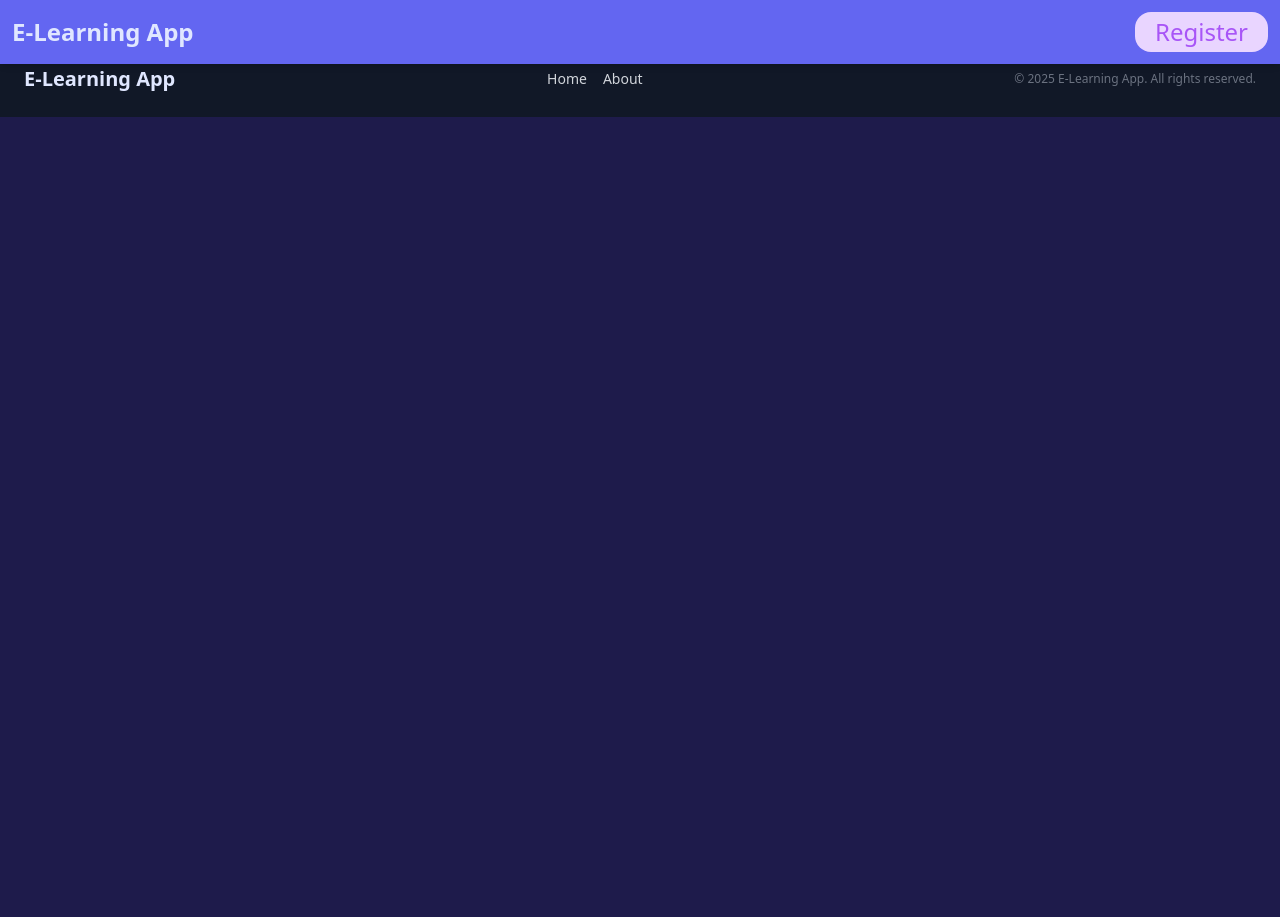
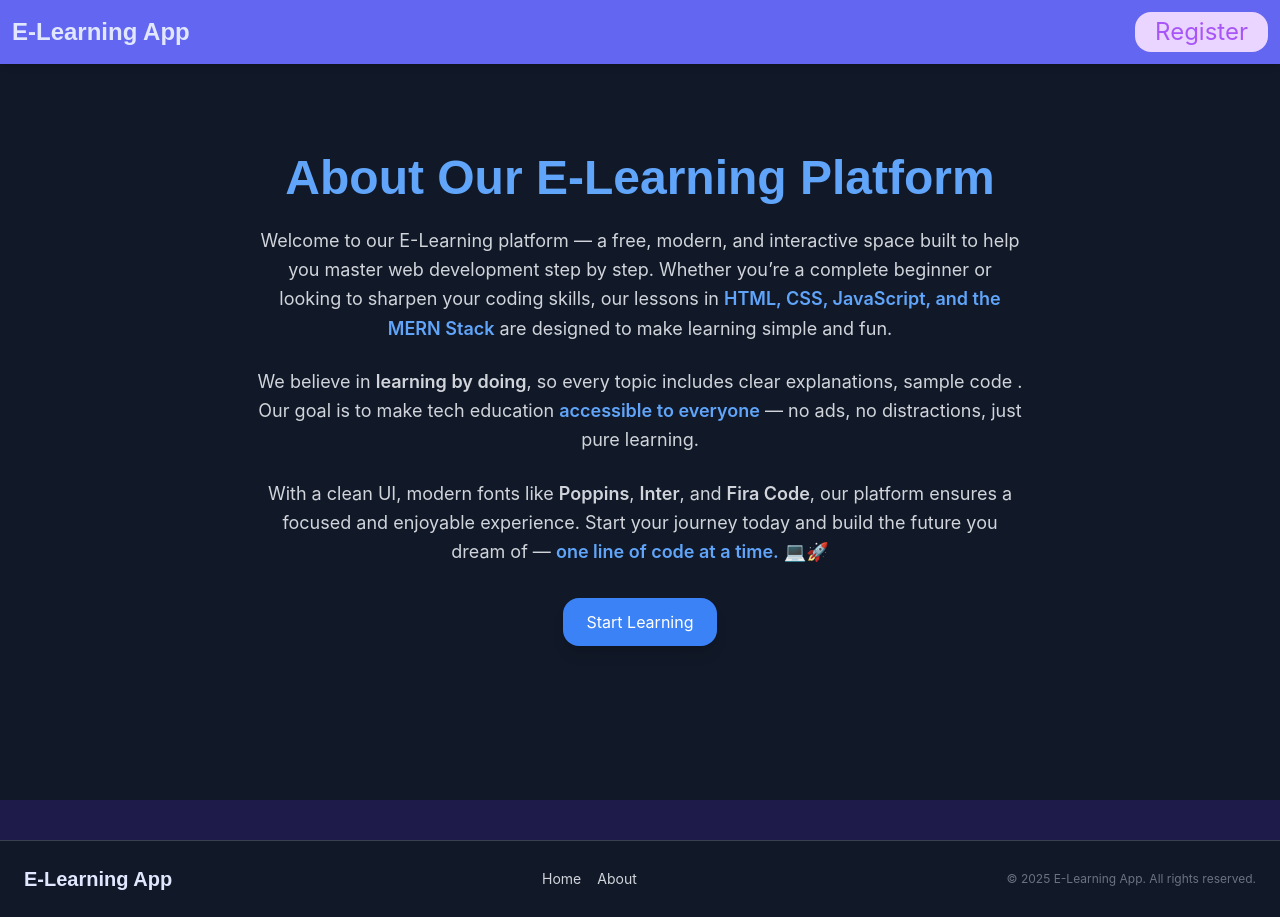
Before and after one commit to Sibi-2006/E-Learning-, a React (Create React App) app: page /about in a window 1280 px wide. Before the commit the page ends 800 px from the top, so only its background shows below. Built offline with nearby package versions, Linux system fonts and the light colour scheme; no server answers.

Commit message:
update readme

```diff
--- a/public/index.html
+++ b/public/index.html
@@ -10,34 +10,12 @@
       content="Web site created using create-react-app"
     />
     <link rel="apple-touch-icon" href="%PUBLIC_URL%/logo192.png" />
-    <!--
-      manifest.json provides metadata used when your web app is installed on a
-      user's mobile device or desktop. See https://developers.google.com/web/fundamentals/web-app-manifest/
-    -->
+
     <link rel="manifest" href="%PUBLIC_URL%/manifest.json" />
-    <!--
-      Notice the use of %PUBLIC_URL% in the tags above.
-      It will be replaced with the URL of the `public` folder during the build.
-      Only files inside the `public` folder can be referenced from the HTML.
-
-      Unlike "/favicon.ico" or "favicon.ico", "%PUBLIC_URL%/favicon.ico" will
-      work correctly both with client-side routing and a non-root public URL.
-      Learn how to configure a non-root public URL by running `npm run build`.
-    -->
-    <title>React App</title>
+    <title>E-learning</title>
   </head>
   <body>
     <noscript>You need to enable JavaScript to run this app.</noscript>
     <div id="root"></div>
-    <!--
-      This HTML file is a template.
-      If you open it directly in the browser, you will see an empty page.
-
-      You can add webfonts, meta tags, or analytics to this file.
-      The build step will place the bundled scripts into the <body> tag.
-
-      To begin the development, run `npm start` or `yarn start`.
-      To create a production bundle, use `npm run build` or `yarn build`.
-    -->
   </body>
 </html>
--- a/src/App.js
+++ b/src/App.js
@@ -14,6 +14,7 @@ import MernHome from "./Components/Course/MernHome";
 import AllMern from "./Adminpage/AllMern";
 import Profile from "./Components/Profile";
 import Footer from "./Components/Footer";
+import About from "./Components/About";
 function App() {
   return (
     <div className="">
@@ -38,6 +39,8 @@ function App() {
           <Route path="/learncourse/quiz" element={ <AllQuiz />} />
           <Route path="/learncourse/mern" element={ <MernHome/>} />
           <Route path="/quiz/:quizName" element={ <Quiz />} />
+
+          <Route path="/about" element={<About/>} />
         </Routes>
         <Footer/>
       </BrowserRouter>
--- /dev/null
+++ b/src/Components/About.js
@@ -0,0 +1,49 @@
+import React from "react";
+
+export default function About() {
+  return (
+    <div className="min-h-screen bg-gray-900 text-white flex items-center justify-center px-6 py-12">
+      <div className="max-w-3xl text-center">
+        <h1 className="text-4xl md:text-5xl font-bold text-blue-400 mb-6">
+          About Our E-Learning Platform
+        </h1>
+        <p className="text-lg text-gray-300 leading-relaxed mb-6">
+          Welcome to our E-Learning platform — a free, modern, and interactive
+          space built to help you master web development step by step. Whether
+          you’re a complete beginner or looking to sharpen your coding skills,
+          our lessons in{" "}
+          <span className="text-blue-400 font-semibold">
+            HTML, CSS, JavaScript, and the MERN Stack
+          </span>{" "}
+          are designed to make learning simple and fun.
+        </p>
+        <p className="text-lg text-gray-300 leading-relaxed mb-6">
+          We believe in <span className="font-semibold">learning by doing</span>,
+          so every topic includes clear explanations, sample code . Our goal is to make tech education{" "}
+          <span className="text-blue-400 font-semibold">
+            accessible to everyone
+          </span>{" "}
+          — no ads, no distractions, just pure learning.
+        </p>
+        <p className="text-lg text-gray-300 leading-relaxed mb-8">
+          With a clean UI, modern fonts like{" "}
+          <span className="font-semibold">Poppins</span>,{" "}
+          <span className="font-semibold">Inter</span>, and{" "}
+          <span className="font-semibold">Fira Code</span>, our platform ensures
+          a focused and enjoyable experience. Start your journey today and build
+          the future you dream of —{" "}
+          <span className="text-blue-400 font-semibold">
+            one line of code at a time.
+          </span>{" "}
+          💻🚀
+        </p>
+        <a
+          href="/"
+          className="inline-block px-6 py-3 bg-blue-500 hover:bg-blue-600 text-white rounded-2xl shadow-lg transition-all duration-300"
+        >
+          Start Learning
+        </a>
+      </div>
+    </div>
+  );
+}
--- a/src/Components/Quiz.js
+++ b/src/Components/Quiz.js
@@ -18,21 +18,35 @@ export default function Quiz() {
         correct: 0,
         wrong: 0
     });
+  const [loading, setLoading] = useState(true);
 
     useEffect(() => {
         const fetchData = async () => {
             try {
+                setLoading(true);
                 const course = quizName.toLowerCase();
                 const res = await axios.get(`${baseUrl}/add/quiz/get/${course}/quiz`);
                 setQuiz(res.data.quiz);
                 setTotalQuiz(res.data.quiz.length);
             } catch (err) {
                 console.log(err.message);
+            }finally {
+                setLoading(false); // stop loading
             }
         };
         fetchData();
     }, [baseUrl, quizName]);
-
+    if (loading) {
+  return (
+    <div className="flex flex-col items-center justify-center h-screen bg-gray-800 text-white px-4 text-center">
+      <div className="animate-spin rounded-full h-16 w-16 border-t-4 border-b-4 border-blue-500 mb-6"></div>
+      <p className="text-xl mb-2">Loading lesson...</p>
+      <p className="text-gray-300">
+        ⚡ Hey bro, I use Render free version, so it might take 10–20 seconds to wake up the server. Thanks for your patience! 🚀
+      </p>
+    </div>
+  );
+}
     if (quizs.length === 0) return <p>Loading...</p>;
     //
     if (currentIndex >= quizs.length){
--- a/src/index.css
+++ b/src/index.css
@@ -5,6 +5,20 @@
 html{
     @apply bg-dark
 }
+@import url('https://fonts.googleapis.com/css2?family=Poppins:wght@400;600&family=Inter:wght@400;500&family=Fira+Code:wght@400;500&display=swap');
+
+body {
+  font-family: 'Inter', sans-serif;
+}
+
+h1, h2, h3 {
+  font-family: 'Poppins', sans-serif;
+}
+
+code, pre {
+  font-family: 'Fira Code', monospace;
+}
+
 
 /* ===== Global Scrollbar Style ===== */
 
```
Also changed, not shown: 1 other file (tests, documents, lock files or other folders).
